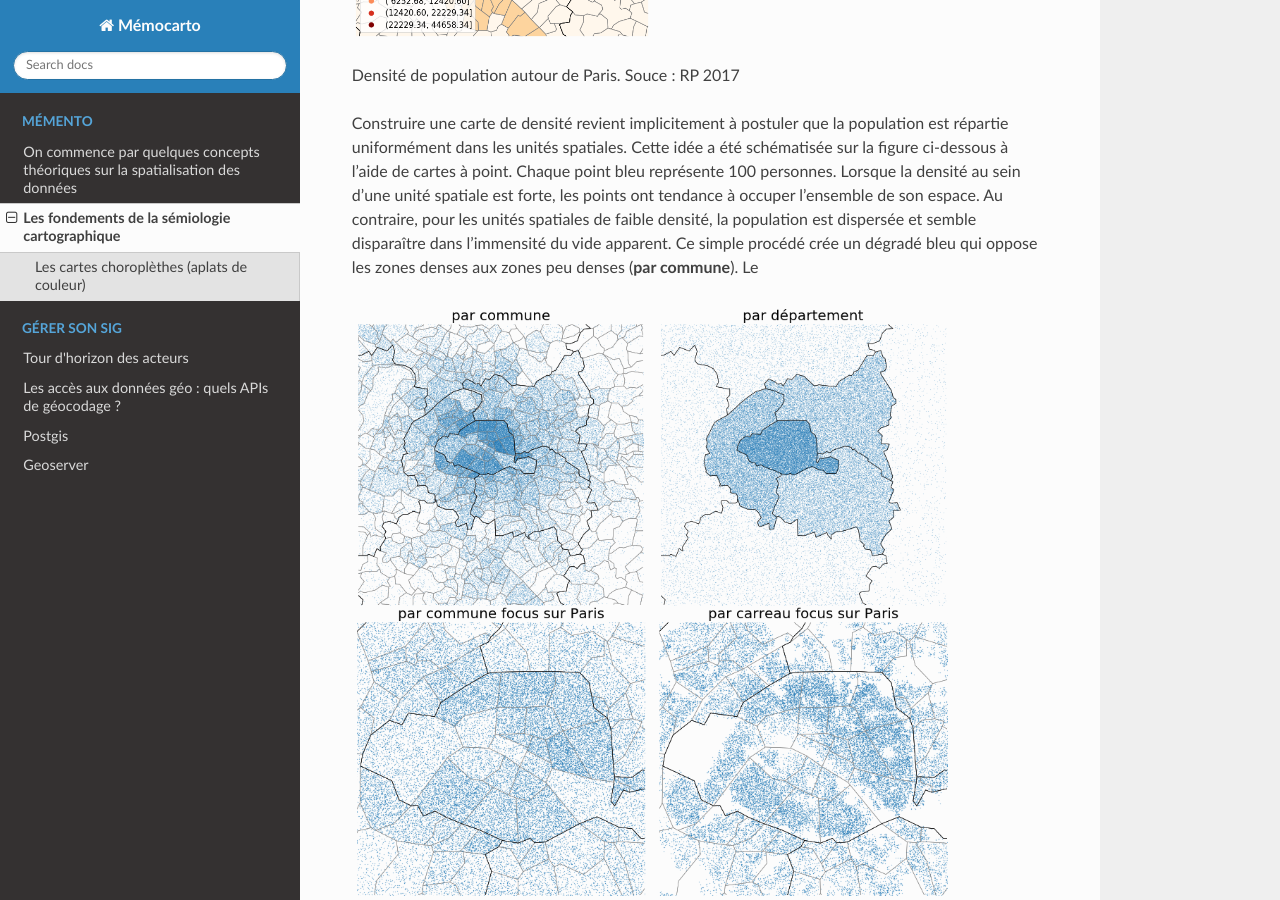
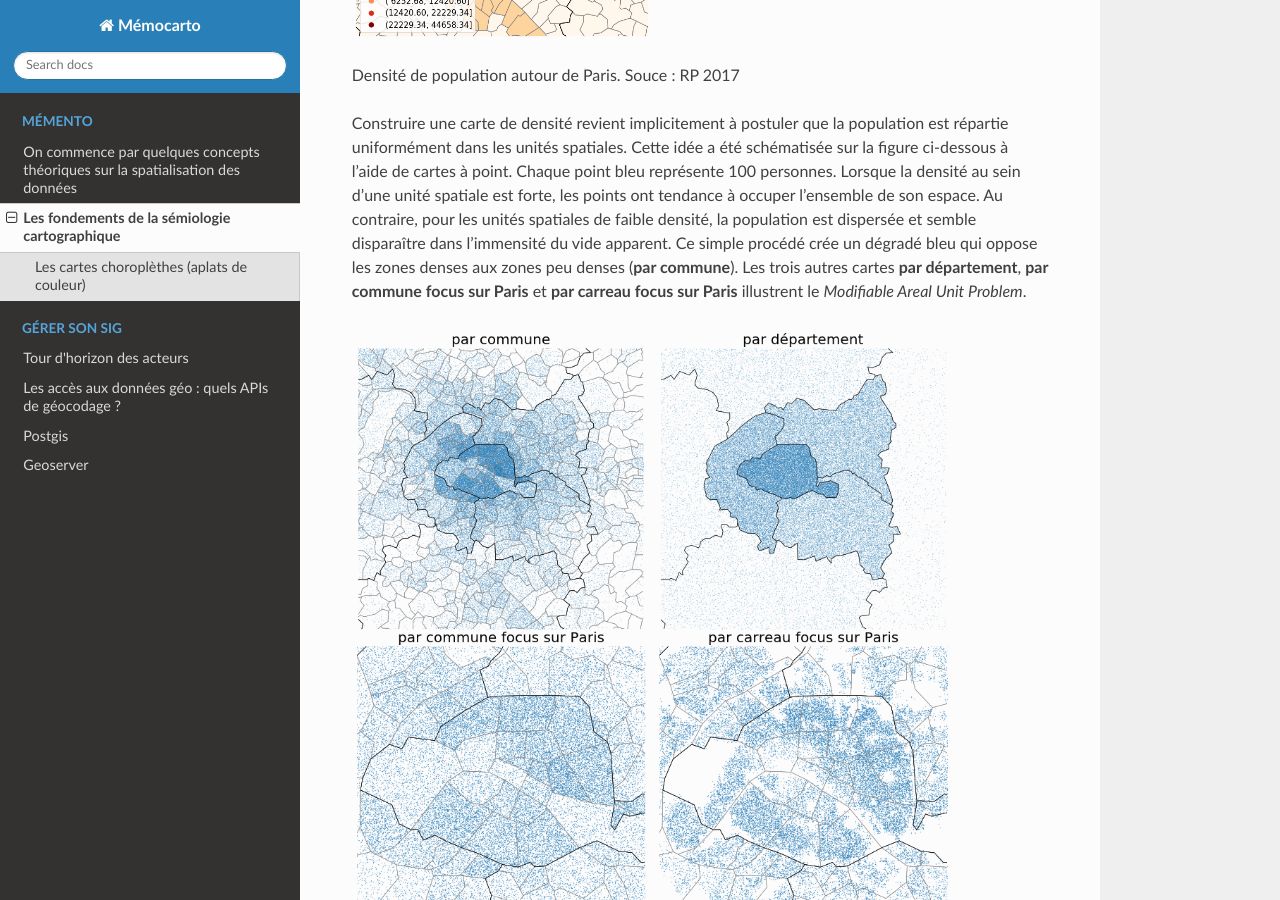
Before and after one commit to JulieDjidji/memocarto, a Sphinx documentation site: the page built from doc/source/semio.rst, in a window 1280 px wide and 900 px high, scrolled down 797 px. Built offline with Sphinx 7.4.7 and the Read the Docs theme 2.0.0, drawn with Linux system fonts in a browser that asks for light colours; pages that are not in the unit, such as notebooks, are missing from menus.

Commit message:
Update semio.rst

```diff
--- a/doc/source/semio.rst
+++ b/doc/source/semio.rst
@@ -12,7 +12,7 @@
    :width: 300
 Densité de population autour de Paris. Souce :  RP 2017
 
-Construire une carte de densité revient implicitement à postuler que la population est répartie uniformément dans les unités spatiales. Cette idée a été schématisée sur la figure ci-dessous à l'aide de cartes à point. Chaque point bleu représente 100 personnes. Lorsque la densité au sein d'une unité spatiale est forte, les points ont tendance à occuper l'ensemble de son espace. Au contraire, pour les unités spatiales de faible densité, la population est dispersée et semble disparaître dans l'immensité du vide apparent. Ce simple procédé crée un dégradé bleu qui oppose les zones denses aux zones peu denses (**par commune**). Le
+Construire une carte de densité revient implicitement à postuler que la population est répartie uniformément dans les unités spatiales. Cette idée a été schématisée sur la figure ci-dessous à l'aide de cartes à point. Chaque point bleu représente 100 personnes. Lorsque la densité au sein d'une unité spatiale est forte, les points ont tendance à occuper l'ensemble de son espace. Au contraire, pour les unités spatiales de faible densité, la population est dispersée et semble disparaître dans l'immensité du vide apparent. Ce simple procédé crée un dégradé bleu qui oppose les zones denses aux zones peu denses (**par commune**). Les trois autres cartes **par département**, **par commune focus sur Paris** et **par carreau focus sur Paris** illustrent le *Modifiable Areal Unit Problem*.
 
 
 .. figure:: _static/densite.png
```
